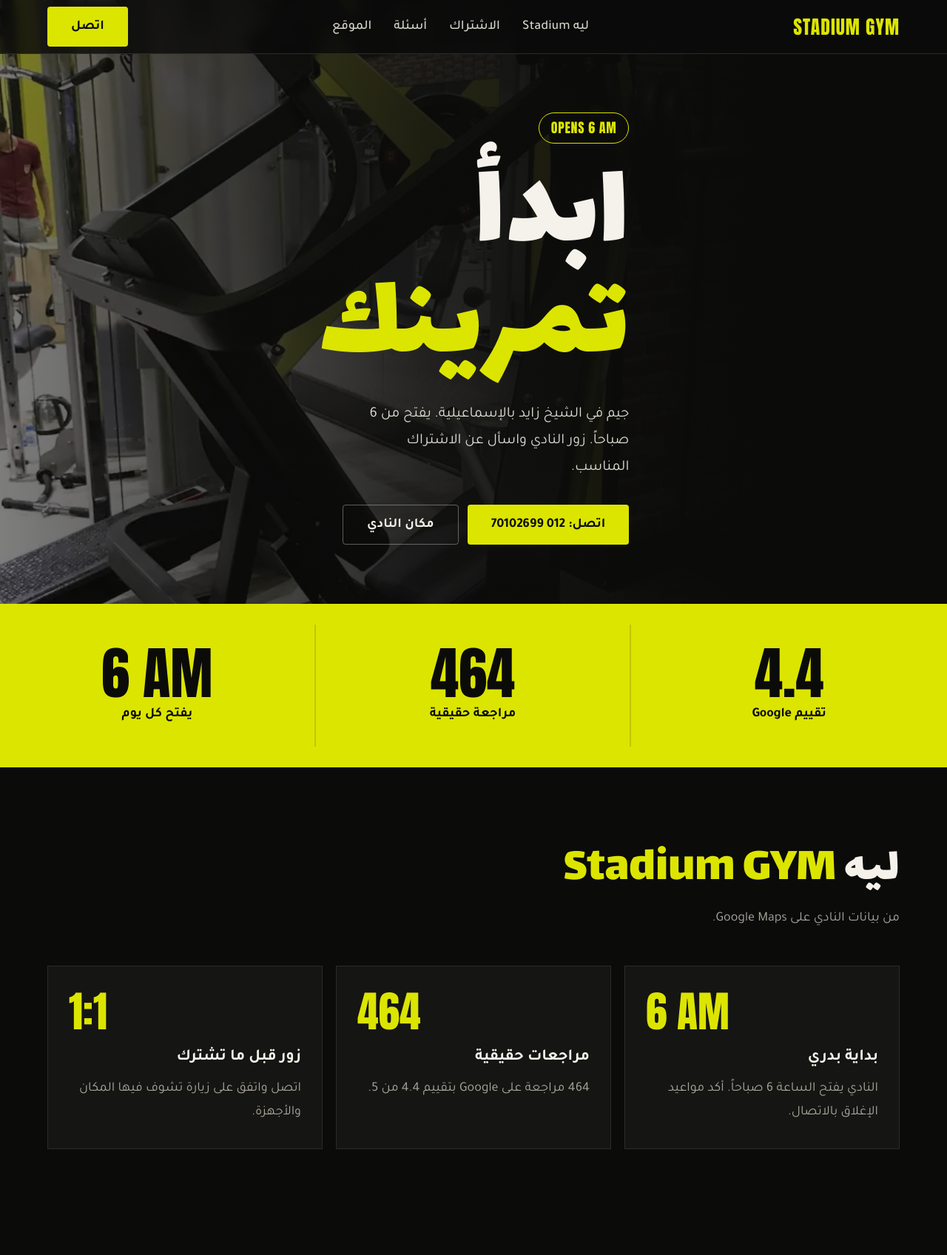
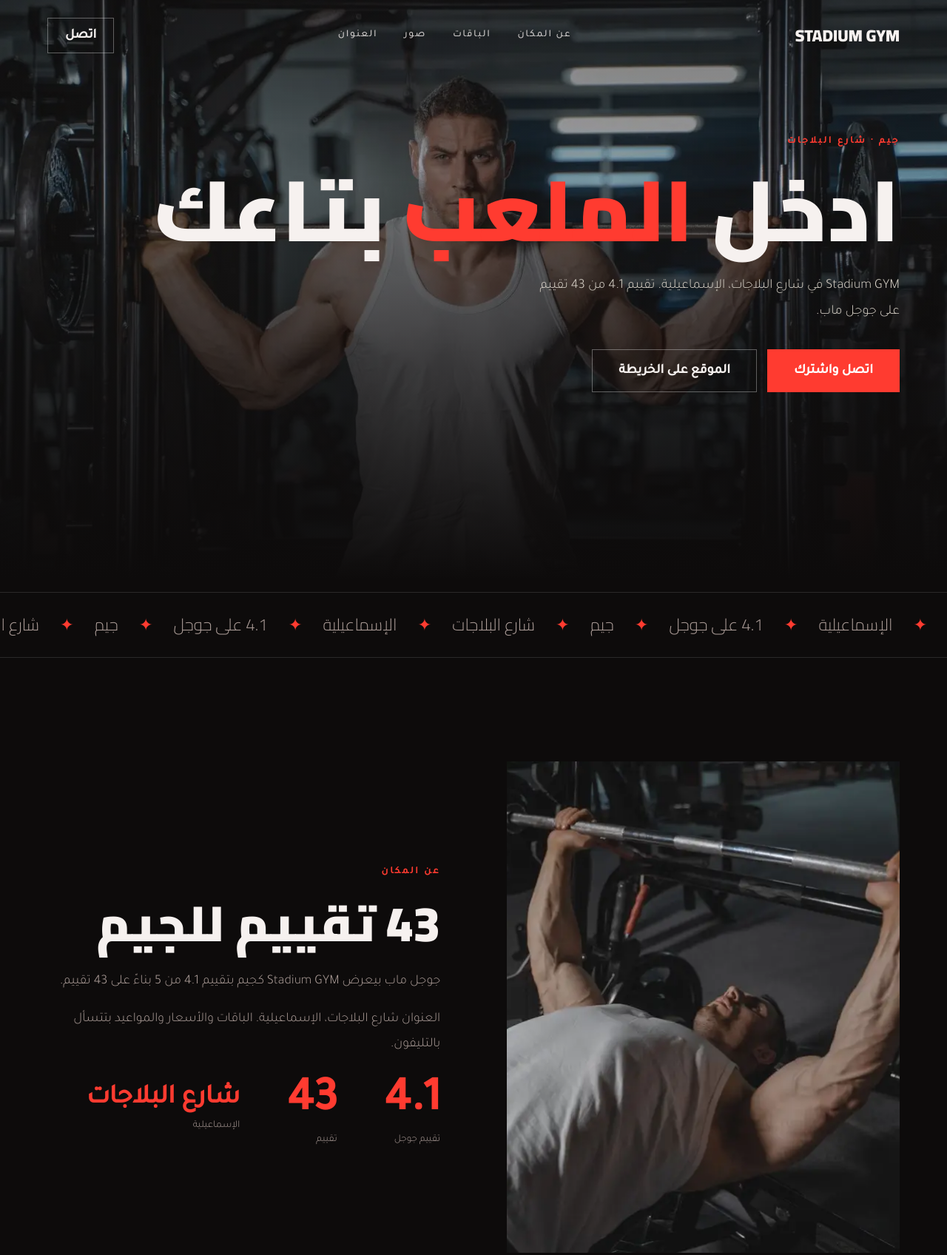
Before and after one commit to cavlen-team/stadium-gym-demo, a plain HTML site: page index.html in a window 1280 px wide. Shown: the top 1696 px of the page at 74% size. Drawn offline with Linux system fonts and the light colour scheme.

Commit message:
premium redo

```diff
--- a/index.html
+++ b/index.html
@@ -1,67 +1,53 @@
 <!doctype html><html lang="ar" dir="rtl"><head><meta charset="utf-8"><meta name="viewport" content="width=device-width,initial-scale=1">
-<title>Stadium GYM | ستاديوم جيم، الشيخ زايد، الإسماعيلية</title>
-<meta name="description" content="Stadium GYM جيم في الشيخ زايد بالإسماعيلية. تقييم 4.4 من 464 مراجعة على Google. يفتح 6 صباحاً.">
-<meta property="og:title" content="Stadium GYM"><meta property="og:image" content="a/machine.webp"><meta name="theme-color" content="#0a0a0a">
-<link rel="preload" as="image" href="a/machine.webp" fetchpriority="high"><link rel="preconnect" href="https://fonts.googleapis.com"><link rel="preconnect" href="https://fonts.gstatic.com" crossorigin>
-<link href="https://fonts.googleapis.com/css2?family=Lalezar&family=Tajawal:wght@400;500;700&family=Anton&display=swap" rel="stylesheet">
-<script type="application/ld+json">{"@context":"https://schema.org","@type":"HealthClub","name":"Stadium GYM","telephone":"+201270102699","address":{"@type":"PostalAddress","streetAddress":"Shebeen, Sheikh Zayed","addressLocality":"الإسماعيلية","addressCountry":"EG"},"aggregateRating":{"@type":"AggregateRating","ratingValue":"4.4","reviewCount":"464"}}</script>
+<title>Stadium GYM | شارع البلاجات</title><meta name="description" content="Stadium GYM، جيم في شارع البلاجات. تقييم 4.1 من 43 تقييم على جوجل ماب.">
+<meta property="og:image" content="a/hero.webp"><meta name="theme-color" content="#0d0b0b">
+<link rel="preconnect" href="https://fonts.googleapis.com"><link rel="preconnect" href="https://fonts.gstatic.com" crossorigin><link href="https://fonts.googleapis.com/css2?family=Cairo:wght@300;600;900&family=Tajawal:wght@300;500&display=swap" rel="stylesheet">
+<script type="application/ld+json">{"@context":"https://schema.org","@type":"ExerciseGym","name":"Stadium GYM","telephone":"+201270102699","address":{"@type":"PostalAddress","streetAddress":"شارع البلاجات، الإسماعيلية","addressLocality":"Ismailia","addressCountry":"EG"},"aggregateRating":{"@type":"AggregateRating","ratingValue":"4.1","reviewCount":"43"}}</script>
 <style>
-:root{--y:#dce500;--k:#0b0b0a;--k2:#151513;--k3:#1d1d1a;--w:#f4f2ea;--m:#a9a79c;--line:#2b2b27;--s:8px}
-*{box-sizing:border-box;margin:0}html{scroll-behavior:smooth;background:var(--k)}
-body{font-family:Tajawal,sans-serif;background:var(--k);color:var(--w);line-height:1.8;font-size:18px;-webkit-font-smoothing:antialiased}
-::selection{background:var(--y);color:var(--k)}a{color:inherit;text-decoration:none}:focus-visible{outline:3px solid var(--y);outline-offset:3px}
-.d{font-family:Lalezar,Tajawal,sans-serif;font-weight:400}.lat{font-family:Anton,sans-serif;letter-spacing:.04em;text-transform:uppercase}
-.wrap{max-width:1280px;margin:auto;padding:0 5vw}
-.btn{display:inline-flex;align-items:center;min-height:54px;padding:0 32px;background:var(--y);color:var(--k);font-weight:700;border-radius:4px;transition:background .2s,color .2s}.btn:hover{background:#fff}
-.btn.o{background:none;color:var(--w);border:1.5px solid #ffffff55}.btn.o:hover{border-color:var(--y);color:var(--y);background:none}
-nav{position:fixed;top:0;inset-inline:0;z-index:20;background:#0b0b0acc;backdrop-filter:blur(8px);border-bottom:1px solid var(--line)}
-nav .wrap{display:flex;align-items:center;justify-content:space-between;height:72px;gap:20px}
-.logo{font-size:1.6rem;color:var(--y)}nav ul{display:flex;gap:30px;list-style:none;padding:0;font-weight:500}nav ul a{color:#d8d6cc;transition:color .2s}nav ul a:hover{color:var(--y)}
-.hero{position:relative;min-height:100svh;display:flex;align-items:center;padding-top:72px;overflow:hidden;background:var(--k)}
-.hero .bg{position:absolute;inset:0;background:url(a/machine.webp) 70% 40%/cover;opacity:.55}
-.hero:before{content:"";position:absolute;inset:0;z-index:1;background:linear-gradient(270deg,#0b0b0a 20%,#0b0b0acc 55%,#0b0b0a22 100%)}
-.hero .wrap{position:relative;z-index:2;padding-block:80px}
-.tag{display:inline-flex;gap:10px;align-items:center;border:1px solid var(--y);color:var(--y);padding:4px 16px;margin-bottom:24px;font-weight:500;border-radius:99px}
-.hero h1{font-size:clamp(4.4rem,13vw,12rem);line-height:.9;margin-bottom:24px}.hero h1 em{font-style:normal;color:var(--y);display:block}
-.hero p{max-width:34ch;font-size:1.25rem;color:#dedcd2;margin-bottom:32px}.acts{display:flex;gap:12px;flex-wrap:wrap}
-.stats{background:var(--y);color:var(--k)}.stats .wrap{display:grid;grid-template-columns:repeat(3,1fr)}
-.stats div{padding:28px 0;text-align:center;border-inline-start:2px solid #0b0b0a22}.stats div:first-child{border:0}
-.stats b{display:block;font-family:Anton,sans-serif;font-size:clamp(2.6rem,6vw,5rem);line-height:1;font-weight:400;direction:ltr}.stats span{font-weight:700}
-section.s{padding:calc(var(--s)*13) 0}
-.h2{font-size:clamp(2.4rem,5.2vw,4.6rem);line-height:1.05;margin-bottom:14px}.h2 em{font-style:normal;color:var(--y)}.sub{color:var(--m);max-width:48ch;margin-bottom:calc(var(--s)*6)}
-.cards{display:grid;grid-template-columns:repeat(3,1fr);gap:18px}
-.card{background:var(--k2);border:1px solid var(--line);padding:32px 28px;transition:border-color .2s}.card:hover{border-color:var(--y)}
-.card .n{font-family:Anton,sans-serif;color:var(--y);font-size:3.6rem;line-height:1;direction:ltr;display:block}
-.card h3{font-size:1.35rem;margin:14px 0 6px}.card p{color:var(--m)}
-.about .wrap{display:grid;grid-template-columns:.9fr 1.1fr;gap:5vw;align-items:center}
-.about img{width:100%;aspect-ratio:4/5;object-fit:cover;display:block;border-bottom:8px solid var(--y)}
-.tel{display:block;direction:ltr;text-align:right;font-family:Anton,sans-serif;font-size:clamp(2.4rem,5vw,4rem);color:var(--y);margin:20px 0;border-bottom:2px solid var(--y);padding-bottom:6px}
-.faq{background:var(--k2)}.faq .wrap{max-width:920px}
-details{border-top:1px solid var(--line)}details:last-child{border-bottom:1px solid var(--line)}
-summary{cursor:pointer;padding:22px 0;font-weight:700;font-size:1.25rem;list-style:none;display:flex;justify-content:space-between;transition:color .2s}summary:hover{color:var(--y)}summary::-webkit-details-marker{display:none}summary:after{content:"+";color:var(--y);font-size:1.6rem}details[open] summary:after{content:"−"}
-details p{padding:0 0 22px;color:#cfcdc2;max-width:56ch}
-.where .wrap{display:grid;grid-template-columns:1fr 1fr;gap:5vw;align-items:center}
-address{font-style:normal;color:#cfcdc2;margin:12px 0 24px}
-.cta{background:var(--y);color:var(--k);padding:48px;border-radius:6px}.cta h3{font-size:2.4rem;line-height:1.1;margin-bottom:12px}.cta .btn{background:var(--k);color:var(--y)}.cta .btn:hover{background:#fff;color:var(--k)}
-footer{padding:28px 0;color:var(--m);font-size:.85rem;border-top:1px solid var(--line)}
+:root{--bg:#0d0b0b;--bg2:#181212;--tx:#f6f1ef;--mut:#ae9f9a;--ac:#ff3b30;--acf:#fff;--ln:#ffffff1f;--d:'Cairo',sans-serif;--b:'Tajawal',sans-serif}
+*{box-sizing:border-box;margin:0}html{scroll-behavior:smooth;background:var(--bg)}
+body{font-family:var(--b);font-weight:300;background:var(--bg);color:var(--tx);line-height:1.9;font-size:18px;overflow-x:hidden;-webkit-font-smoothing:antialiased}
+a{color:inherit;text-decoration:none}img{display:block;width:100%;height:100%;object-fit:cover}:focus-visible{outline:2px solid var(--ac);outline-offset:4px}
+.wrap{max-width:1320px;margin:auto;padding:0 5vw}
+nav{position:absolute;inset-inline:0;top:0;z-index:20}nav .wrap{display:flex;align-items:center;justify-content:space-between;height:96px}
+.logo{font-family:var(--d);font-weight:900;font-size:1.4rem}
+nav ul{display:flex;gap:36px;list-style:none;padding:0;font-size:.85rem;letter-spacing:.12em;font-weight:500}nav ul a{opacity:.8}nav ul a:hover{opacity:1;color:var(--ac)}
+.btn{display:inline-flex;align-items:center;justify-content:center;min-height:58px;padding:0 36px;background:var(--ac);color:var(--acf);font-weight:700;border-radius:0px;transition:transform .2s,filter .2s;white-space:nowrap}.btn:hover{filter:brightness(1.12);transform:translateY(-2px)}
+.btn.o{background:none;color:var(--tx);box-shadow:inset 0 0 0 1px #ffffff55}.btn.o:hover{background:#ffffff14}
+.hero{position:relative;min-height:100svh;display:flex;align-items:flex-end;overflow:hidden}
+.hero img{position:absolute;inset:0}.hero:after{content:"";position:absolute;inset:0;background:linear-gradient(0deg,var(--bg) 2%,#0d0b0baa 38%,#0d0b0b55 70%,#0d0b0b80)}
+.hero .wrap{position:relative;z-index:2;width:100%;padding-bottom:clamp(40px,7vw,90px)}
+.lab{display:block;font-size:.82rem;letter-spacing:.2em;font-weight:600;color:var(--ac);margin-bottom:16px}
+h1{font-family:var(--d);font-weight:900;font-size:clamp(3rem,9vw,8rem);line-height:1.1;margin-bottom:22px;max-width:10em}h1 em{font-style:normal;color:var(--ac)}
+.hero p{max-width:28em;color:#d8d2c8;font-size:1.15rem;margin-bottom:32px}.cta{display:flex;gap:14px;flex-wrap:wrap}
+.strip{border-block:1px solid var(--ln);overflow:hidden;white-space:nowrap;padding:22px 0;font-family:var(--d);font-size:1.4rem;color:var(--mut)}.strip div{display:inline-block;animation:mq 30s linear infinite}.strip span{color:var(--ac);margin:0 28px}@keyframes mq{to{transform:translateX(50%)}}
+.sec{padding:clamp(80px,11vw,160px) 0}
+h2{font-family:var(--d);font-weight:900;font-size:clamp(2.2rem,5.2vw,4.4rem);line-height:1.2;margin-bottom:22px}
+.two{display:grid;grid-template-columns:1fr 1fr;gap:7vw;align-items:center}.two p{color:var(--mut);margin-bottom:16px;max-width:30em}
+.fr{position:relative;aspect-ratio:4/5;overflow:hidden;border-radius:0px}
+.num{display:grid;grid-template-columns:repeat(3,auto);gap:5vw;margin-top:30px;justify-content:start}.num strong{display:block;font-family:var(--d);font-size:clamp(2.6rem,5vw,4.2rem);line-height:1;color:var(--ac)}.num div:last-child strong{font-size:clamp(1.5rem,2.8vw,2.4rem);padding-top:.6rem}.num span{font-size:.85rem;color:var(--mut)}
+.feat{background:var(--bg2)}.feat .cards{display:grid;grid-template-columns:repeat(3,1fr);gap:16px;margin-top:34px}.feat .card{border:1px dashed #ffffff44;border-radius:0px;padding:34px 26px;min-height:150px;color:var(--mut);font-size:.95rem}.feat .card b{display:block;font-family:var(--d);color:var(--tx);font-size:1.4rem;margin-bottom:6px}.feat p.n{color:var(--mut);max-width:34em}
+.gal{display:grid;grid-template-columns:1.3fr 1fr 1fr;grid-template-rows:300px 300px;gap:14px}.gal div{overflow:hidden;border-radius:0px}.gal div:nth-child(1){grid-row:span 2}.gal div:nth-child(4){grid-column:2/4}
+.step{display:grid;grid-template-columns:repeat(3,1fr);border-top:1px solid var(--ln);margin-top:36px}.step div{padding:30px 28px 10px;border-inline-start:1px solid var(--ln)}.step div:first-child{border:0;padding-inline-start:0}.step b{font-family:var(--d);font-size:3.8rem;line-height:1;color:var(--ac);display:block}.step h3{font-family:var(--d);font-size:1.5rem;margin:6px 0}.step p{color:var(--mut);font-size:1rem}
+.faq details{border-bottom:1px solid var(--ln);padding:22px 0}.faq summary{cursor:pointer;font-family:var(--d);font-size:1.35rem;list-style:none;display:flex;justify-content:space-between}.faq summary:after{content:"+";color:var(--ac)}.faq details[open] summary:after{content:"–"}.faq p{color:var(--mut);margin-top:8px;max-width:40em}
+.visit{background:var(--bg2)}.phone{display:block;font-family:var(--d);font-weight:900;font-size:clamp(2.8rem,9.5vw,7.6rem);line-height:1.1;color:var(--ac);direction:ltr;text-align:right;margin:10px 0 20px}
+address{font-style:normal;color:var(--mut);margin-bottom:28px;max-width:30em}
+footer{padding:26px 0 100px;font-size:.82rem;color:var(--mut);border-top:1px solid var(--ln)}footer .wrap{display:flex;justify-content:space-between;gap:14px;flex-wrap:wrap}
 .bar{display:none}
-@media(max-width:900px){body{font-size:16px}nav ul{display:none}.cards{grid-template-columns:1fr}.about .wrap,.where .wrap{grid-template-columns:1fr}.hero:before{background:linear-gradient(0deg,#0b0b0a 30%,#0b0b0a99 100%)}.hero .bg{background-position:50% 20%}.hero{align-items:flex-end}.stats span{font-size:.85rem}
-.bar{display:flex;position:fixed;bottom:0;inset-inline:0;z-index:30}.bar a{flex:1;text-align:center;padding:16px;font-weight:700;background:var(--y);color:var(--k)}.bar a+a{background:var(--k);color:var(--y)}footer{padding-bottom:88px}}
-@media(prefers-reduced-motion:reduce){html{scroll-behavior:auto}}
-</style><script>if(!matchMedia("(prefers-reduced-motion:reduce)").matches)document.documentElement.classList.add("cin")</script><link rel="stylesheet" href="a/cinema.css"></head><body><div id="ld" style="--ld-bg:#0b0b0a;--ld-fg:#dce500" aria-hidden="true"><div class="t"><span style="font-family:Anton,sans-serif;letter-spacing:.12em;font-size:2.4rem">STADIUM GYM</span></div><div class="l"><i></i></div></div><div id="sp" style="--sp:#dce500"></div>
-<nav><div class="wrap"><a class="logo lat" href="#top">Stadium GYM</a><ul><li><a href="#why">ليه Stadium</a></li><li><a href="#join">الاشتراك</a></li><li><a href="#faq">أسئلة</a></li><li><a href="#where">الموقع</a></li></ul><a class="btn" href="tel:+201270102699">اتصل</a></div></nav>
-<main id="top">
-<section class="hero"><div class="bg" role="img" aria-label="جهاز تمرين داخل Stadium GYM"></div><div class="wrap"><span class="tag lat">Opens 6 AM</span><h1 class="d">ابدأ<em>تمرينك</em></h1><p>جيم في الشيخ زايد بالإسماعيلية. يفتح من 6 صباحاً. زور النادي واسأل عن الاشتراك المناسب.</p><div class="acts"><a class="btn" href="tel:+201270102699">اتصل: 012 70102699</a><a class="btn o" href="#where">مكان النادي</a></div></div></section>
-<div class="stats"><div class="wrap"><div><b>4.4</b><span>تقييم Google</span></div><div><b>464</b><span>مراجعة حقيقية</span></div><div><b>6 AM</b><span>يفتح كل يوم</span></div></div></div>
-<section class="s" id="why"><div class="wrap"><h2 class="h2 d">ليه <em>Stadium GYM</em></h2><p class="sub">من بيانات النادي على Google Maps.</p><div class="cards"><div class="card"><span class="n">6 AM</span><h3>بداية بدري</h3><p>النادي يفتح الساعة 6 صباحاً. أكد مواعيد الإغلاق بالاتصال.</p></div><div class="card"><span class="n">464</span><h3>مراجعات حقيقية</h3><p>464 مراجعة على Google بتقييم 4.4 من 5.</p></div><div class="card"><span class="n">1:1</span><h3>زور قبل ما تشترك</h3><p>اتصل واتفق على زيارة تشوف فيها المكان والأجهزة.</p></div></div></div></section>
-<section class="s about" id="join"><div class="wrap"><img src="a/machine.webp" alt="جهاز تمرين داخل Stadium GYM" width="900" height="1200" loading="lazy"><div><h2 class="h2 d">الاشتراك <em>بيبدأ بمكالمة</em></h2><p class="sub">الأسعار والمدد تتغير، فاسأل النادي مباشرة عن الاشتراك المتاح الآن.</p><a class="tel" href="tel:+201270102699">012 70102699</a><a class="btn" href="tel:+201270102699">اسأل عن الاشتراك</a></div></div></section>
-<section class="s faq" id="faq"><div class="wrap"><h2 class="h2 d">أسئلة قبل ما <em>تيجي</em></h2>
-<details><summary>مواعيد الفتح؟</summary><p>النادي يفتح الساعة 6 صباحاً. أكد مواعيد الإغلاق بالاتصال.</p></details>
-<details><summary>أسعار الاشتراك؟</summary><p>الأسعار الحالية عند النادي مباشرة: 012 70102699.</p></details>
-<details><summary>فين النادي؟</summary><p>Shebeen، الشيخ زايد، الإسماعيلية. Plus code: J72F+9X.</p></details>
-<details><summary>أقدر أزور الأول؟</summary><p>اتصل واتفق مع النادي على زيارة قبل الاشتراك.</p></details></div></section>
-<section class="s where" id="where"><div class="wrap"><div><h2 class="h2 d">الشيخ زايد، <em>الإسماعيلية</em></h2><address>Shebeen، الشيخ زايد، الإسماعيلية</address><a class="btn o" target="_blank" rel="noopener" href="https://www.google.com/maps/search/?api=1&query=Stadium+GYM&query_place_id=ChIJ8300Yl1Z-BQRaeuLbyOYwGs">افتح الخريطة</a></div><div class="cta"><h3 class="d">جاهز تبدأ؟</h3><p style="margin-bottom:20px;font-weight:500">كلمهم وحدد زيارتك الأولى.</p><a class="btn" href="tel:+201270102699">012 70102699</a></div></div></section>
-</main>
-<footer><div class="wrap">نسخة تجريبية غير رسمية، أعدت كمعاينة لـ Stadium GYM. البيانات من صفحة النادي على Google Maps.</div></footer>
-<div class="bar"><a href="tel:+201270102699">اتصل</a><a href="#where">الموقع</a></div>
-<script>window.CINEMA={"count":[".stats div:first-child b"],"rise":[".card","details",".stats div"]}</script><script src="a/cinema.js"></script></body></html>
+@media(max-width:860px){nav ul{display:none}.two{grid-template-columns:1fr}.feat .cards{grid-template-columns:1fr}.gal{grid-template-columns:1fr 1fr;grid-template-rows:none;grid-auto-rows:220px}.gal div:nth-child(1){grid-row:span 2}.gal div:nth-child(4){grid-column:auto}.step{grid-template-columns:1fr}.step div{border:0!important;padding:24px 0!important;border-top:1px solid var(--ln)!important}.hero .btn{width:100%}
+.bar{display:grid;grid-template-columns:1fr 1fr;position:fixed;inset-inline:0;bottom:0;z-index:30;background:var(--bg)}.bar a{padding:18px;text-align:center;font-weight:700}.bar a:first-child{background:var(--ac);color:var(--acf)}}
+</style>
+<script>if(!matchMedia("(prefers-reduced-motion:reduce)").matches)document.documentElement.classList.add("cin")</script><link rel="stylesheet" href="a/cinema.css"></head><body>
+<div id="ld" style="--ld-bg:#0d0b0b;--ld-fg:#f6f1ef;--ld-ac:#ff3b30;--ld-font:900 1em Cairo,sans-serif" aria-hidden="true"><div class="t"><span>STADIUM GYM</span></div><div class="l"><i></i></div></div><div id="sp" style="--sp:#ff3b30"></div>
+<nav><div class="wrap"><a class="logo" href="#top">STADIUM GYM</a><ul><li><a href="#about">عن المكان</a></li><li><a href="#feat">الباقات</a></li><li><a href="#gal">صور</a></li><li><a href="#visit">العنوان</a></li></ul><a class="btn o" href="tel:+201270102699" style="min-height:48px;padding:0 24px">اتصل</a></div></nav>
+<header id="top" class="hero"><img src="a/hero.webp" alt="رياضي بيرفع أوزان في جيم" fetchpriority="high"><div class="wrap"><span class="lab">جيم · شارع البلاجات</span><h1>ادخل <em>الملعب</em> بتاعك</h1><p>Stadium GYM في شارع البلاجات، الإسماعيلية. تقييم 4.1 من 43 تقييم على جوجل ماب.</p><div class="cta"><a class="btn" href="tel:+201270102699">اتصل واشترك</a><a class="btn o" href="https://www.google.com/maps/search/?api=1&query=Stadium+GYM&query_place_id=ChIJ-e1nQGlf-BQRkwBhFzSXUOI" target="_blank" rel="noopener">الموقع على الخريطة</a></div></div></header>
+<div class="strip" aria-hidden="true"><div>جيم<span>✦</span>شارع البلاجات<span>✦</span>الإسماعيلية<span>✦</span>4.1 على جوجل<span>✦</span>جيم<span>✦</span>شارع البلاجات<span>✦</span>الإسماعيلية<span>✦</span>4.1 على جوجل<span>✦</span>جيم<span>✦</span>شارع البلاجات<span>✦</span>الإسماعيلية<span>✦</span>4.1 على جوجل<span>✦</span></div></div>
+<section id="about" class="sec"><div class="wrap two"><div class="fr"><img src="a/a.webp" alt="جيم" loading="lazy"></div><div><span class="lab">عن المكان</span><h2>43 تقييم للجيم</h2><p>جوجل ماب بيعرض Stadium GYM كجيم بتقييم 4.1 من 5 بناءً على 43 تقييم.</p><p>العنوان شارع البلاجات، الإسماعيلية. الباقات والأسعار والمواعيد بتتسأل بالتليفون.</p><div class="num"><div><strong>4.1</strong><span>تقييم جوجل</span></div><div><strong>43</strong><span>تقييم</span></div><div><strong>شارع البلاجات</strong><span>الإسماعيلية</span></div></div></div></div></section>
+<section id="feat" class="sec feat"><div class="wrap"><span class="lab">الاشتراكات والحجز</span><h2>باقات واضحة وحجز حصص</h2><p class="n">هنا هتتحط باقات الاشتراك بالأسعار وجدول الحصص وزر حجز. الباقات والأسعار الفعلية بتتضاف بعد ما الجيم يبعتها.</p><div class="cards"><div class="card"><b>شهري</b>باقة</div><div class="card"><b>3 شهور</b>باقة</div><div class="card"><b>سنوي</b>باقة</div></div></div></section>
+<section id="gal" class="sec"><div class="wrap"><div class="gal"><div><img src="a/b.webp" alt="جيم" loading="lazy"></div><div><img src="a/c.webp" alt="جيم" loading="lazy"></div><div><img src="a/d.webp" alt="جيم" loading="lazy"></div><div><img src="a/e.webp" alt="جيم" loading="lazy"></div></div></div></section>
+<section class="sec" style="padding-top:0"><div class="wrap"><span class="lab">التواصل</span><h2>تلات خطوات</h2><div class="step"><div><b>01</b><h3>اتصل</h3><p>كلم الجيم واسأل عن الاشتراك.</p></div><div><b>02</b><h3>زور</h3><p>شوف المكان بنفسك.</p></div><div><b>03</b><h3>ابدأ</h3><p>اتفق على الباقة.</p></div></div></div></section>
+<section class="sec faq" style="padding-top:0"><div class="wrap" style="max-width:900px"><h2>أسئلة</h2><details><summary>فين الجيم؟</summary><p>شارع البلاجات، الإسماعيلية. زر الخريطة بيفتح الموقع.</p></details><details><summary>الاشتراك كام؟</summary><p>النسخة دي تجريبية ومفيهاش أسعار. اتصل واسأل.</p></details><details><summary>في مواعيد للسيدات؟</summary><p>اسأل الجيم بالتليفون.</p></details></div></section>
+<section id="visit" class="sec visit"><div class="wrap"><span class="lab">العنوان والتواصل</span><h2>تعالى ابدأ</h2><a class="phone" href="tel:+201270102699">01270102699</a><address>شارع البلاجات، الإسماعيلية</address><div class="cta"><a class="btn" href="tel:+201270102699">اتصل واشترك</a><a class="btn o" href="https://www.google.com/maps/search/?api=1&query=Stadium+GYM&query_place_id=ChIJ-e1nQGlf-BQRkwBhFzSXUOI" target="_blank" rel="noopener">افتح الخريطة</a></div></div></section>
+<footer><div class="wrap"><span>معاينة تجريبية غير رسمية. البيانات من صفحة المكان على جوجل ماب.</span><span>الصور توضيحية من Pexels وليست صور المكان.</span></div></footer>
+<div class="bar"><a href="tel:+201270102699">اتصل</a><a href="https://www.google.com/maps/search/?api=1&query=Stadium+GYM&query_place_id=ChIJ-e1nQGlf-BQRkwBhFzSXUOI" target="_blank" rel="noopener">الخريطة</a></div>
+<script>window.CINEMA={"rise":[".num div",".step div",".gal div",".faq details",".card",".fr"],"split":[{"s":"h1","hero":true}]}</script><script src="a/cinema.js"></script></body></html>
```
Also changed, not shown: a/a.webp (added), a/b.webp (added), a/c.webp (added), a/d.webp (added), a/e.webp (added), a/hero.webp (added), a/machine.webp (deleted).
